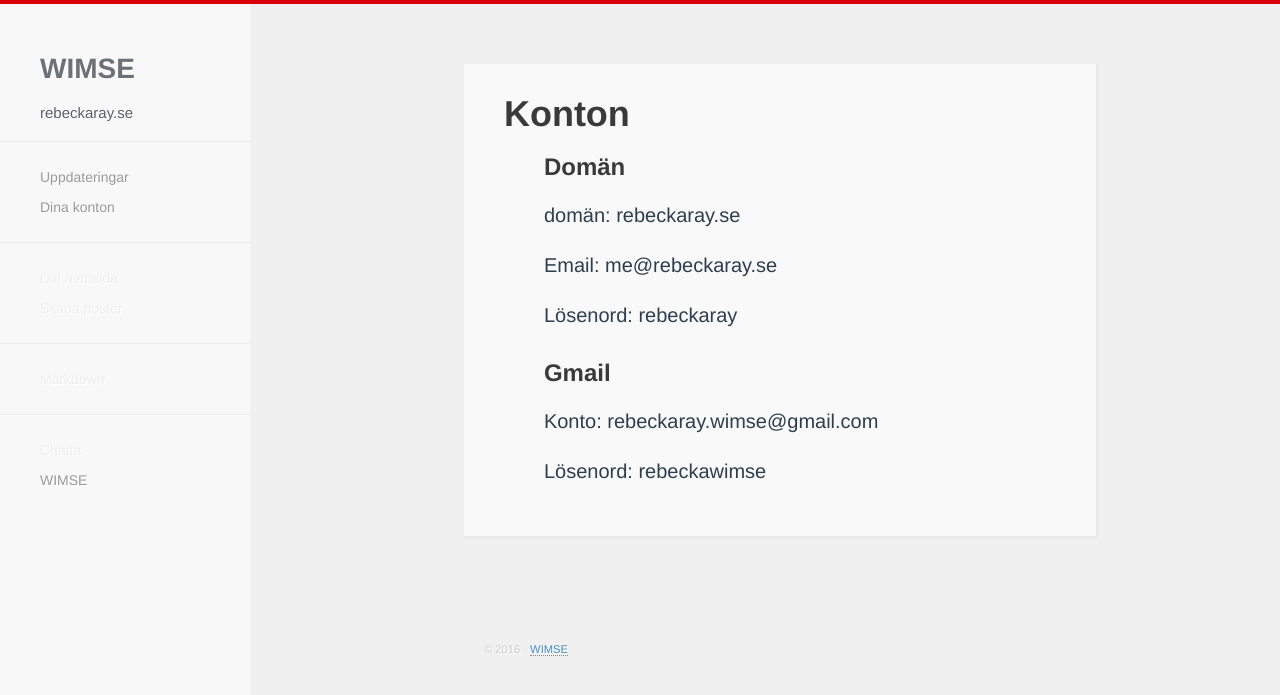
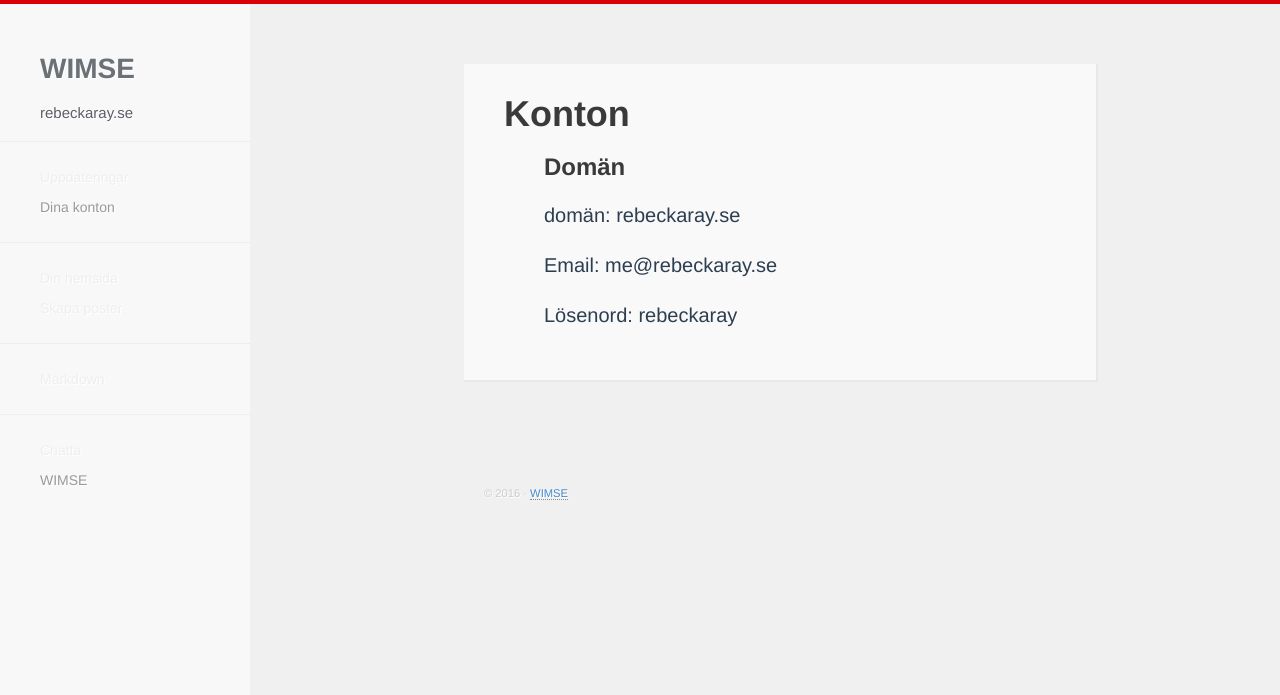
Before and after one commit to rebeckaray/rebeckaray.github.io, a Jekyll site: the page built from accounts.html, in a window 1280 px wide. Shown: the top 695 px of the page. Built offline with Jekyll 4.4.1, drawn with Linux system fonts in a browser that asks for light colours; nearby versions of some CDN libraries; Markdown is read by kramdown in place of the engine named in the settings.

Commit message:
Klart för att visa rebecka

```diff
--- a/_config.yml
+++ b/_config.yml
@@ -8,9 +8,6 @@
 domain_email: me@rebeckaray.se
 domain_password: rebeckaray
 domain_active: false
-
-gmail_account: rebeckaray.wimse@gmail.com
-gmail_password: rebeckawimse
 
 github_account:
 github_password:
--- a/_includes/greeting.html
+++ b/_includes/greeting.html
@@ -2,7 +2,8 @@
   <div class="container">
     <div id="welcome-greeting">
       <h1>Välkommen {{site.name}}</h1>
-      <h2>Här kommer du att kunna hålla dig uppdatera angående vad som händer med din hemsida. </h2>
+      <h2>Hej {{site.customer}} och välkommen till WIMSE Webbutveckling. Denna webbplats kommer vi att använda oss utav under utvecklingen av din nya hemsida. När hemsidan är färdig kommer du att kunna komma tillbaka hit för att söka information om hur du hanterar den. Vissa meny artiklar är för närvarande inte aktiva. Detta eftersom det är områden som vi i startskedet inte har behov ut av. Allt eftersom dessa blir aktuella kommer dessa att aktiveras.</h2>
+      <h2> Återigen, varmt välkommen till WIMSE! Vi hoppas du kommer känna dig bekväm i ditt val av webbyrå!</h2>
       <hr />
     </div>
   </div>
--- a/_includes/navigation.html
+++ b/_includes/navigation.html
@@ -11,7 +11,11 @@
     </div>
     <div class="navbar-collapse collapse">
       <ul class="nav navbar-nav">
+      {% if site.posts != empty %}
       <li><a href="{{ site.baseurl }}/list.html">Uppdateringar</a></li>
+      {% else %}
+      <li><a style="color:#eee">Uppdateringar</a></li>
+      {% endif %}
         <li><a href="{{ site.baseurl }}/accounts.html">Dina konton</a></li>
         <hr>
         {% if site.domain_active %}
@@ -46,7 +50,11 @@
   <ul class="sidebar-nav">
     <li class="sidebar-brand"><a href="{{ site.baseurl }}/"><h1 class="brand">WIMSE</h1></a><h3>{{ site.project}}</h3></li>
     <hr />
+    {% if site.posts != empty %}
     <li><a href="{{ site.baseurl }}/list.html">Uppdateringar</a></li>
+    {% else %}
+    <li><a style="color:#eee">Uppdateringar</a></li>
+    {% endif %}
       <li><a href="{{ site.baseurl }}/accounts.html">Dina konton</a></li>
       <hr>
       {% if site.domain_active %}
--- a/accounts.html
+++ b/accounts.html
@@ -13,12 +13,6 @@
         Lösenord: {{ site.domain_password }}</p>
     {% endif %}
 
-    {% if site.gmail_account %}
-      <h3>Gmail</h3>
-      <p>Konto: {{ site.gmail_account }} <br>
-        Lösenord: {{ site.gmail_password }}</p>
-    {% endif %}
-
     {% if site.github_account %}
       <h3>Github</h3>
       <p>Konto: {{ site.github_account }} <br>
--- a/contact.html
+++ b/contact.html
@@ -0,0 +1,6 @@
+---
+title: contact
+---
+<div class="container">
+  <div class="article"></div>
+</div>
--- a/index.html
+++ b/index.html
@@ -18,7 +18,7 @@
       <li>
         <span>
           <h4>
-            <a href="{{ site.baseurl }}/{{ post.url }}">
+            <a href="{{ site.baseurl }}{{ post.url }}">
               {{ post.title }}
             </a>
             {{ fresh_tag }}
--- a/list.html
+++ b/list.html
@@ -10,3 +10,4 @@
       {% endfor %}
     </ul>
   </div>
+</div>
```
Also changed, not shown: _posts/2016-09-02-Din-nya-hemsida.markdown (deleted, +0 -7 lines), 7 other files. Lines whose indentation alone changed are shown as unchanged.
